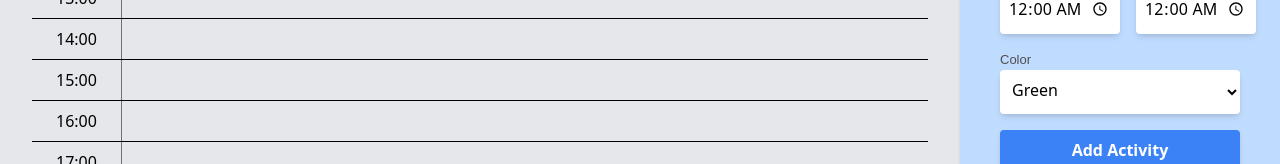
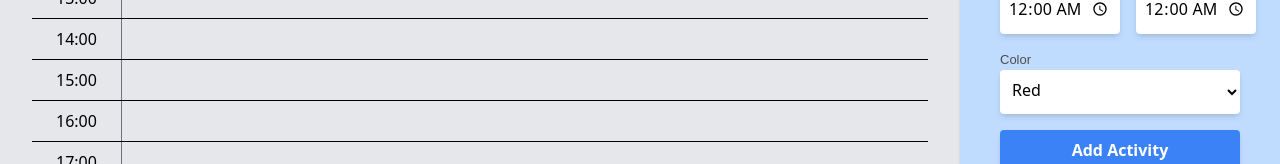
Before and after one commit to JasonBrunch/dayplanner, a Next.js app: page / in a window 1280 px wide. Shown: the part 398-562 px from the top of the page. Built offline with nearby package versions, Linux system fonts and the light colour scheme; a web font is replaced by a local one.

Commit message:
color working with hex code

```diff
--- a/pages/index.js
+++ b/pages/index.js
@@ -73,12 +73,9 @@ function Home() {
     setActivities(updatedActivities);
   };
 
-  const colorMapping = {
-    green: "bg-green-500",
-    red: "bg-red-500",
-    blue: "bg-blue-500",
-    // Add more mappings as needed
-  };
+  const colorMapping = (colorHex) => ({
+    backgroundColor: colorHex
+  });
 
   // Helper function to check if a given hour is within wake and sleep times
   const isWithinAwakeHours = (hour) => {
@@ -128,10 +125,8 @@ function Home() {
                       .map((slot, index) => (
                         <div
                           key={index}
-                          className={`flex-1 ${slot.activity
-                              ? colorMapping[slot.activity.color]
-                              : ""
-                            }`}
+                          className="flex-1"
+                          style={slot.activity ? colorMapping(slot.activity.color) : {}}
                         />
                       ))}
                     {activities
@@ -241,11 +236,8 @@ function Home() {
               onChange={(e) => setActivityColor(e.target.value)}
               className="bg-white shadow-md rounded px-2 pt-2 pb-3 mb-4 w-full"
             >
-              {Object.keys(colorMapping).map((color) => (
-                <option key={color} value={color}>
-                  {color.charAt(0).toUpperCase() + color.slice(1)}
-                </option>
-              ))}
+              <option value="#ff6347">Red</option> {/* Example hex color for red */}
+              <option value="#4682b4">Blue</option> {/* Example hex color for blue */}
             </select>
             <button
               onClick={handleAddActivity}
```
Also changed, not shown: package.json (+6 -5 lines), 1 other file (tests, documents, lock files or other folders).
